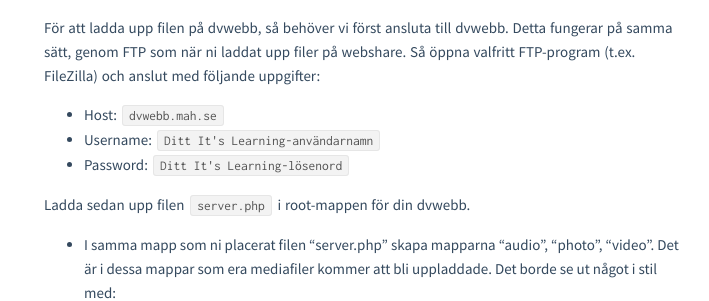
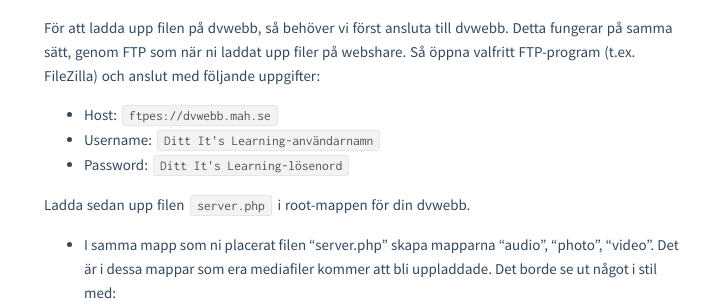
Before and after one commit to mau-dvmt/mah-dv.github.io, a Jekyll site: the page built from courses/da344a-da355a/exercises/ex13.md, in a window 1280 px wide and 900 px high, scrolled down 1399 px. Shown: the part 152-453 px from the top of the window, without its empty margins (283-992 px from the left). Built offline with Jekyll 4.4.1, drawn with Linux system fonts in a browser that asks for light colours.

Commit message:
Updated address to ddwap

```diff
--- a/courses/da344a-da355a/exercises/ex13.md
+++ b/courses/da344a-da355a/exercises/ex13.md
@@ -55,7 +55,7 @@ Vi kommer i denna labb att använda oss utav ett php-skript (en php-fil) som age
 
 För att ladda upp filen på dvwebb, så behöver vi först ansluta till dvwebb. Detta fungerar på samma sätt, genom FTP som när ni laddat upp filer på webshare. Så öppna valfritt FTP-program (t.ex. FileZilla) och anslut med följande uppgifter:
 
-- Host: `dvwebb.mah.se`
+- Host: `ftpes://dvwebb.mah.se`
 - Username: `Ditt It's Learning-användarnamn`
 - Password: `Ditt It's Learning-lösenord`
 
```
